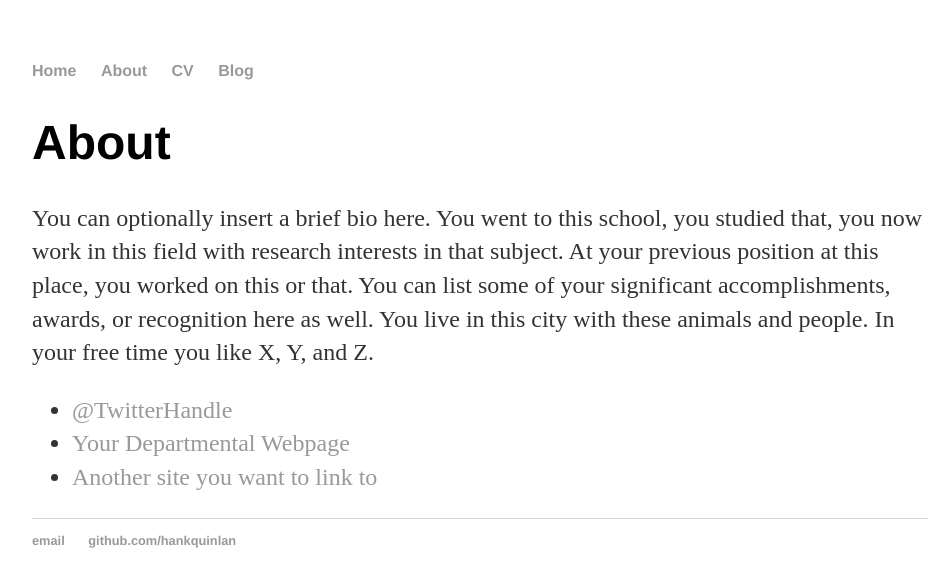
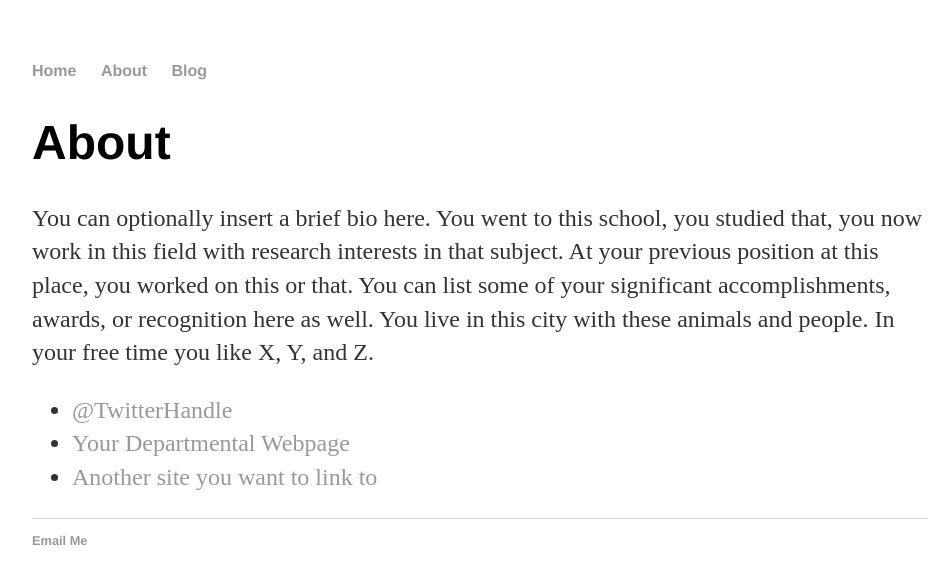
Before and after one commit to Making3D/Making3D.github.io, a Jekyll site: the page built from about/index.html, in a window 1280 px wide. Shown: the top 587 px of the page, without its empty margins (160-1112 px from the left). Built offline with Jekyll 4.4.1, drawn with Linux system fonts in a browser that asks for light colours.

Commit message:
Update default.html

```diff
--- a/_layouts/default.html
+++ b/_layouts/default.html
@@ -13,7 +13,6 @@
 <ul>
 <li><a href="/">Home</a></li>
 <li><a href="/about">About</a></li>
-<li><a href="/cv">CV</a></li>
 <li><a href="/blog">Blog</a></li>
 </ul>
     </nav>
@@ -25,8 +24,7 @@
 
   <footer>
    <ul>
-   <li><a href="mailto:hankquinlanhub@gmail.com">email</a></li>
-   <li><a href="https://github.com/hankquinlan">github.com/hankquinlan</a></li>
+   <li><a href="mailto:making3d.blog@gmail.com">Email Me</a></li>
    </ul>
   </footer>
   </body>
```
